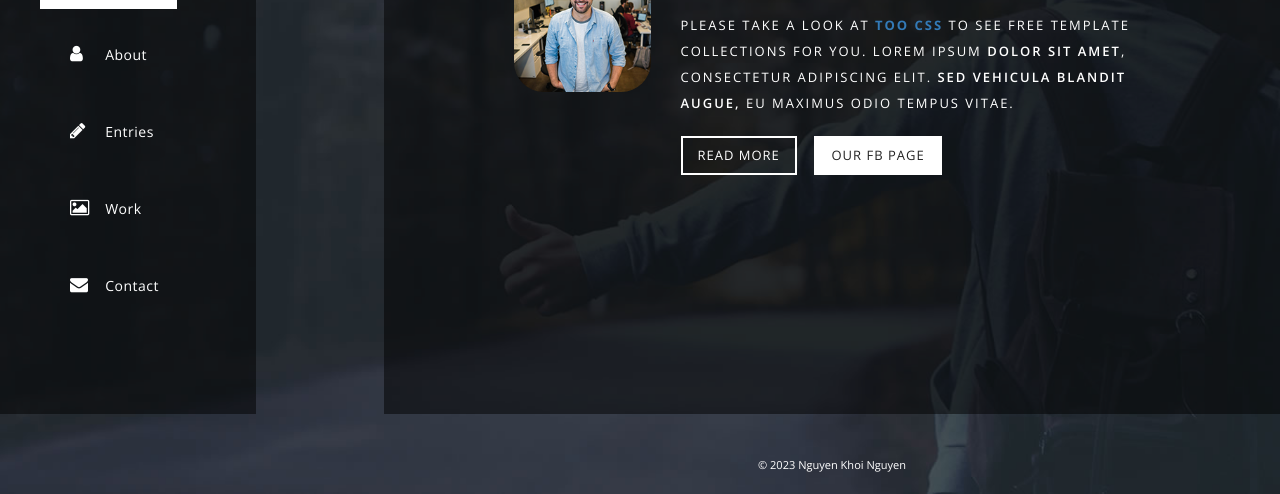
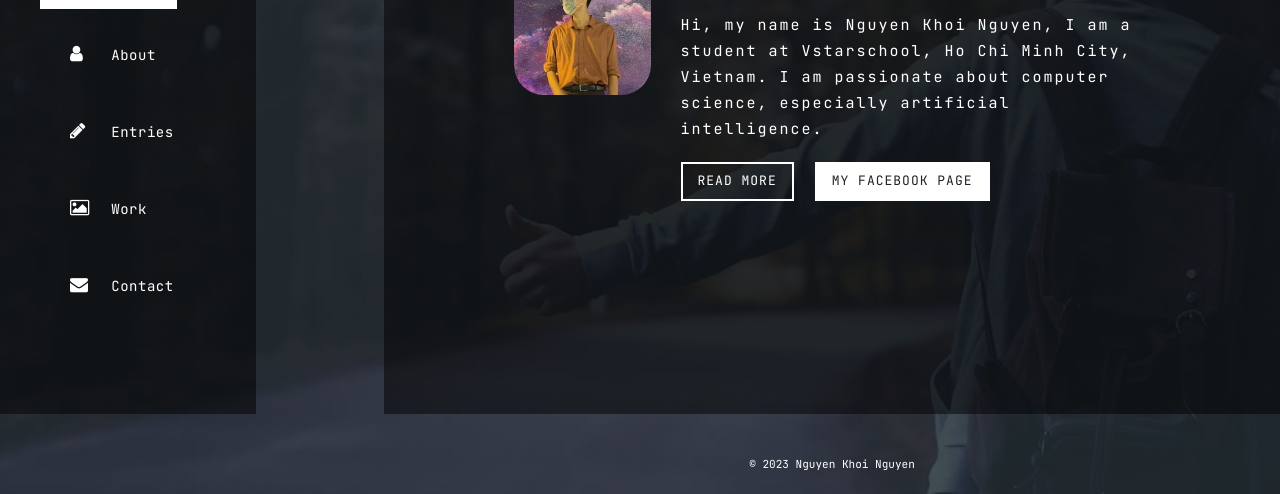
Before and after one commit to alexnguyen104/khoinguyen-portfolio, a plain HTML site: page index.html in a window 1280 px wide. Shown: the part 306-800 px from the top of the page. Drawn offline with nearby package versions, Linux system fonts and the light colour scheme.

Commit message:
add desc

```diff
--- a/css/templatemo-main.css
+++ b/css/templatemo-main.css
@@ -5,6 +5,7 @@ Moonlight Template
 https://templatemo.com/tm-512-moonlight
 
 */
+@import url('https://fonts.googleapis.com/css2?family=JetBrains+Mono&family=Share+Tech+Mono&display=swap');
 
 @keyframes seq-preloader {
   50% {
@@ -148,7 +149,7 @@ https://templatemo.com/tm-512-moonlight
   padding: 0;
   -webkit-box-sizing: border-box;
   box-sizing: border-box;
-  font-family: "Open Sans", sans-serif;
+  font-family: 'JetBrains Mono', monospace;
 }
 
 html {
@@ -339,6 +340,7 @@ nav a:hover::before {
 }
 
 .first-content h2 {
+	font-family: 'Share Tech Mono', monospace;
 	font-size: 36px;
 	text-transform: uppercase;
 	font-weight: 700;
@@ -353,8 +355,7 @@ nav a:hover::before {
 
 .first-content p {
 	color: #fff;
-	font-size: 13px;
-	text-transform: uppercase;
+	font-size: 15px;
 	font-weight: 300;
 	letter-spacing: 2px;
 	line-height: 26px;
--- a/index.html
+++ b/index.html
@@ -56,13 +56,13 @@ https://templatemo.com/tm-512-moonlight
             <div class="content first-content">
               <div class="container-fluid">
                   <div class="col-md-3">
-                      <div class="author-image"><img src="img/author_image.png" alt="Author Image"></div>
+                      <div class="author-image"><img src="img/avatar.jpg" alt="Author Image"></div>
                   </div>
                   <div class="col-md-9">
                       <h2>Nguyen Khoi Nguyen</h2>
-                      <p>Please take a look at <strong><a rel="nofollow" href="https://www.toocss.com">Too CSS</a></strong> to see free template collections for you. Lorem ipsum <em>dolor sit amet</em>, consectetur adipiscing elit. <em>Sed vehicula blandit augue,</em> eu maximus odio tempus vitae.</p>
+                      <p>Hi, my name is Nguyen Khoi Nguyen, I am a student at Vstarschool, Ho Chi Minh City, Vietnam. I am passionate about computer science, especially artificial intelligence.</p>
                       <div class="main-btn"><a href="#2">Read More</a></div>
-                      <div class="fb-btn"><a rel="nofollow" href="https://fb.com/templatemo">Our FB Page</a></div>
+                      <div class="fb-btn"><a rel="nofollow" href="https://www.facebook.com/profile.php?id=100026463991215">My Facebook Page</a></div>
                   </div>
               </div>
             </div>
```
Also changed, not shown: img/avatar.jpg (added), img/first_bg2.jpg (added), 1 other file.
